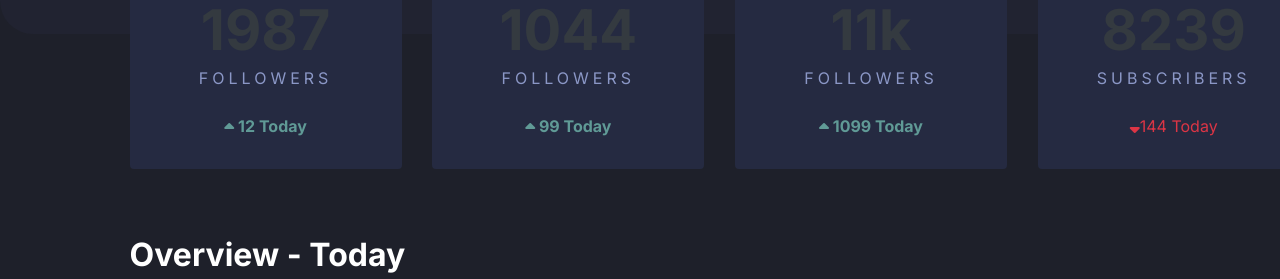
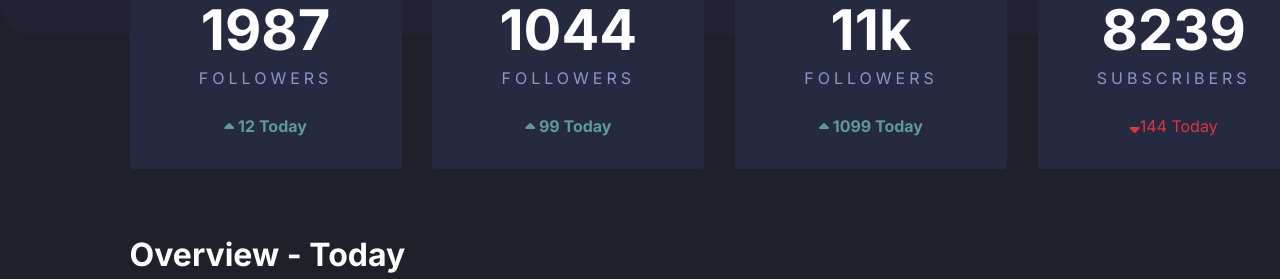
Before and after one commit to sinaseyfi98/social-media-dashboard, a plain HTML site: page index.html in a window 1280 px wide. Shown: the part 286-565 px from the top of the page. Drawn offline with nearby package versions, Linux system fonts and the light colour scheme.

Commit message:
Update index.html

```diff
--- a/index.html
+++ b/index.html
@@ -50,7 +50,7 @@
                 <i class="fab fa-facebook-square fa-2x text-primary"></i>
                 <p class="pl-3 mt-1">@nathnaf</p>
               </div>
-              <h2 class="text-dark display-4 font-weight-bold">1987</h2>
+              <h2 class="display-4 font-weight-bold">1987</h2>
               <p class="card-subtitle font-weight-lighter">FOLLOWERS</p>
               <div class="card-text mt-4 text-color2"><i class="fas fa-sort-up align-bottom"></i> 12 Today
               </div>
@@ -66,7 +66,7 @@
                 <i class="fab fab fa-twitter fa-2x text-primary"></i>
                 <p class="pl-3 mt-1">@nathnaf</p>
               </div>
-              <h2 class="text-dark display-4 font-weight-bold">1044</h2>
+              <h2 class="display-4 font-weight-bold">1044</h2>
               <p class="card-subtitle font-weight-lighter">FOLLOWERS</p>
               <div class="card-text mt-4 text-color2"><i class="fas fa-sort-up align-bottom"></i> 99 Today</div>
             </div>
@@ -82,7 +82,7 @@
                 <i class="fab fab fa-instagram fa-2x icon-color"></i>
                 <p class="pl-3 mt-1">@realnathnaf</p>
               </div>
-              <h2 class="text-dark display-4 font-weight-bold">11k</h2>
+              <h2 class="display-4 font-weight-bold">11k</h2>
               <p class="card-subtitle font-weight-lighter">FOLLOWERS</p>
               <div class="card-text mt-4 text-color2"><i class="fas fa-sort-up align-bottom"></i> 1099 Today</div>
             </div>
@@ -100,7 +100,7 @@
                 </span>
                 <p class="pl-3 mt-1">@Nathna F.</p>
               </div>
-              <h2 class="text-dark display-4 font-weight-bold">8239</h2>
+              <h2 class="display-4 font-weight-bold">8239</h2>
               <p class="card-subtitle font-weight-lighter">SUBSCRIBERS</p>
               <div class="card-text mt-4 text-danger">
                 <i class="fas fa-sort-down"></i>144 Today
```
